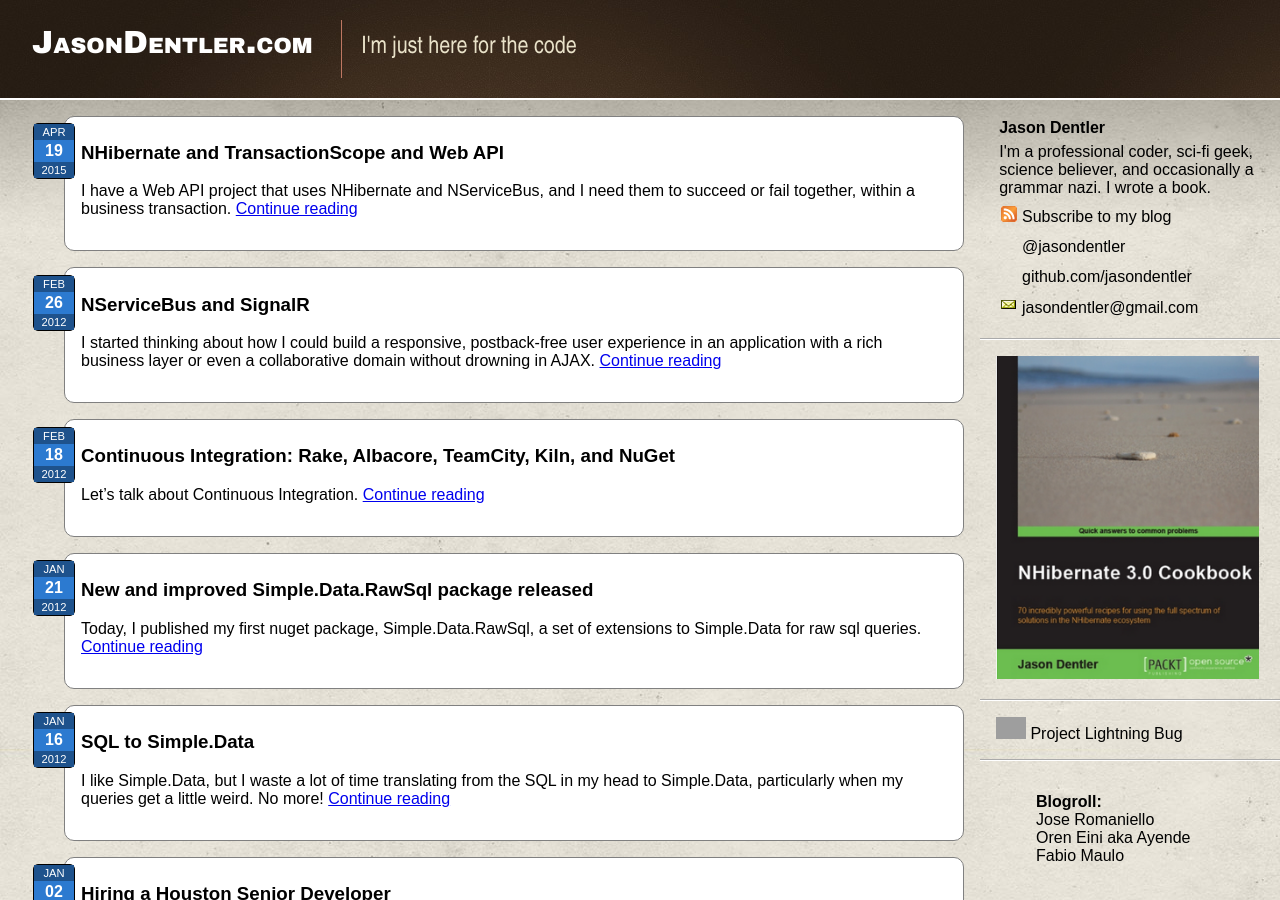
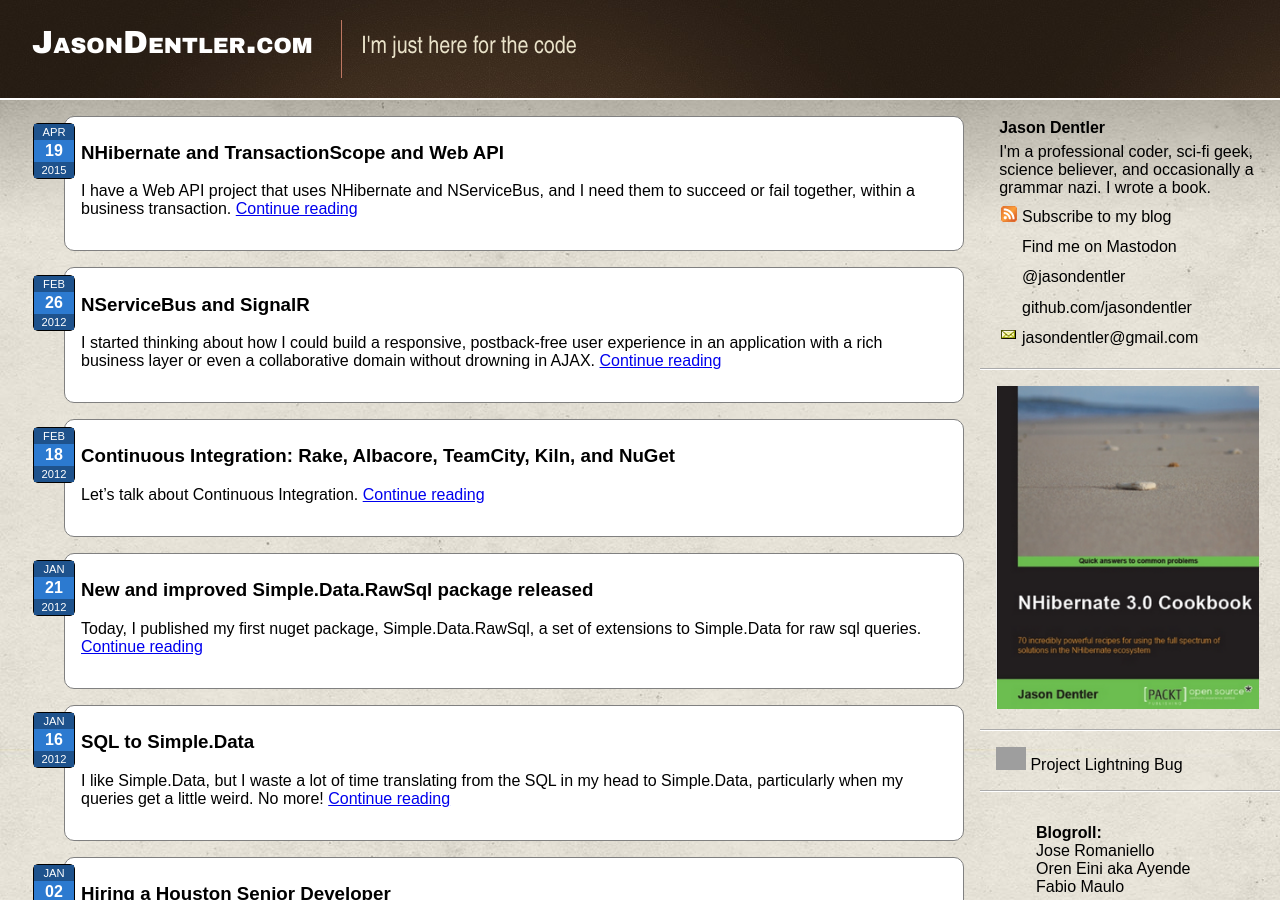
Before and after one commit to jasondentler/jasondentler.github.com, a Jekyll site: the page built from index.html, in a window 1280 px wide and 900 px high. Built offline with Jekyll 4.4.1, drawn with Linux system fonts in a browser that asks for light colours; some web fonts are replaced; grey boxes are pictures that could not be loaded.

Commit message:
Add Mastodon

```diff
--- a/_includes/sidebar.html
+++ b/_includes/sidebar.html
@@ -2,10 +2,11 @@
 	<ul id="contacts">
 		<li id="name">Jason Dentler</li>
 		<li id="bio">I'm a professional coder, sci-fi geek, science believer, and occasionally a grammar nazi. I wrote a book.</li>
-		<li><a href="/atom.xml" class="follow-button"><img src="/images/icon_rss.gif" />Subscribe to my blog</a>
-		<li><a href="https://twitter.com/jasondentler" target="_blank" class="follow-button"><img src="https://twitter.com/favicon.ico"><span>@jasondentler</span></a></li>
-		<li><a href="http://github.com/jasondentler" target="_blank" class="follow-button"><img src="https://github.com/favicon.ico" /><span>github.com/jasondentler</span></a></li>
-		<li><a href="mailto:jasondentler@gmail.com" class="follow-button"><img src="/images/email.png"><span>jasondentler@gmail.com</span></a></li>
+		<li><a href="/atom.xml" class="follow-button"><img src="/images/icon_rss.gif" />Subscribe to my blog</a></li>
+		<li><a href="https://techhub.social/web/@jasondentler" rel="me" target="_blank" class="follow-button"><img src="https://techhub.social/favicon.ico" /><span>Find me on Mastodon</span></a></li>
+		<li><a href="https://twitter.com/jasondentler" rel="me" target="_blank" class="follow-button"><img src="https://twitter.com/favicon.ico" /><span>@jasondentler</span></a></li>
+		<li><a href="http://github.com/jasondentler" rel="me" target="_blank" class="follow-button"><img src="https://github.com/favicon.ico" /><span>github.com/jasondentler</span></a></li>
+		<li><a href="mailto:jasondentler@gmail.com" rel="me" class="follow-button"><img src="/images/email.png" /><span>jasondentler@gmail.com</span></a></li>
 	</ul>
 </div>
 <div class="sidebar-box">
```
